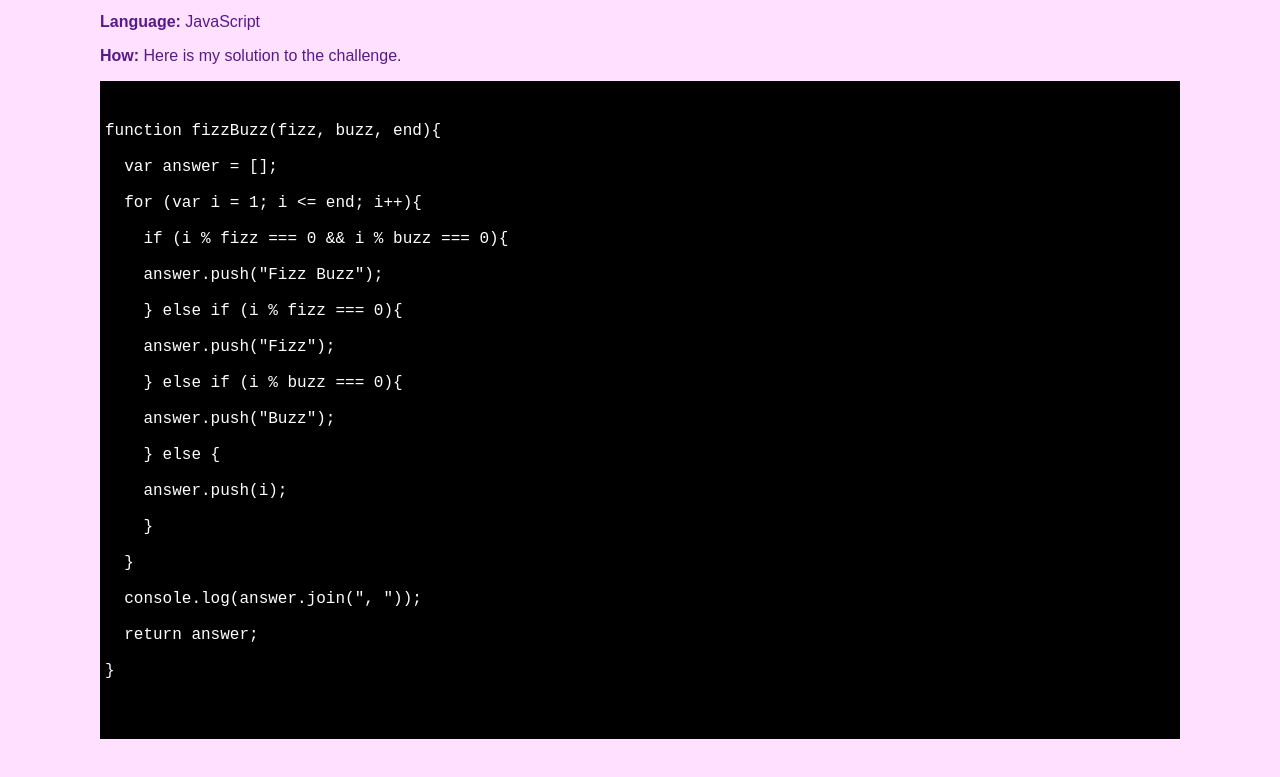
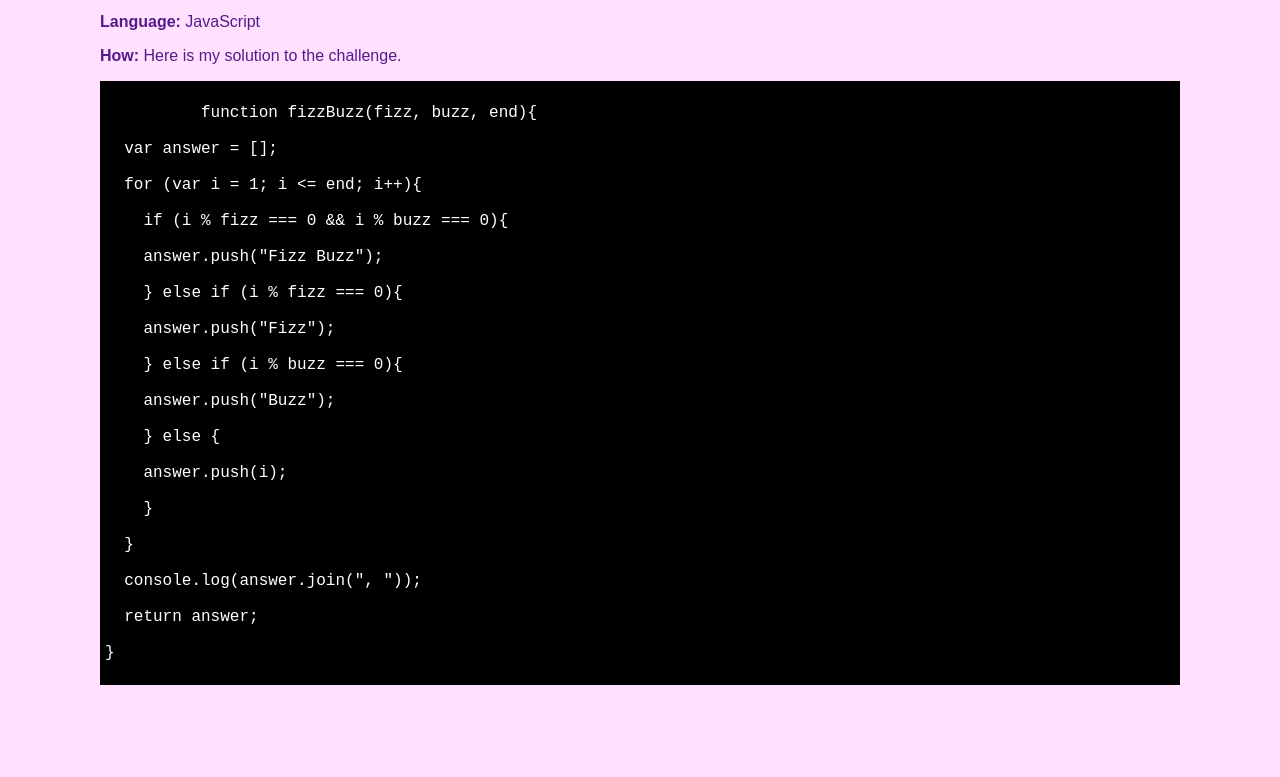
Before and after one commit to CatherineGracey/cg, a website: page html/coding.html in a window 1280 px wide. Shown: the part 3789-4566 px from the top of the page. After the commit the page ends 4540 px from the top, so only its background shows below. Drawn offline with Linux system fonts and the light colour scheme; files that its build step writes are made by us from their sources; files whose address does not match are found by name; a web font is replaced by a local one.

Commit message:
Removed forgotten paragraph tags from within code block.

```diff
--- a/html/coding.html
+++ b/html/coding.html
@@ -98,7 +98,7 @@
         <p><span class="highlight">Language</span>JavaScript</p>
         <p><span class="highlight">How</span>Here is my solution to the challenge.</p>
         <pre><code>
-          <p>function fizzBuzz(fizz, buzz, end){
+          function fizzBuzz(fizz, buzz, end){
             <br>  var answer = [];
             <br>  for (var i = 1; i <= end; i++){
             <br>    if (i % fizz === 0 &amp;&amp; i % buzz === 0){
@@ -114,7 +114,6 @@
             <br>  console.log(answer.join(&quot;, &quot;));
             <br>  return answer;
             <br>}
-          </p>
         </code></pre>
       </div>
     </div>
```
